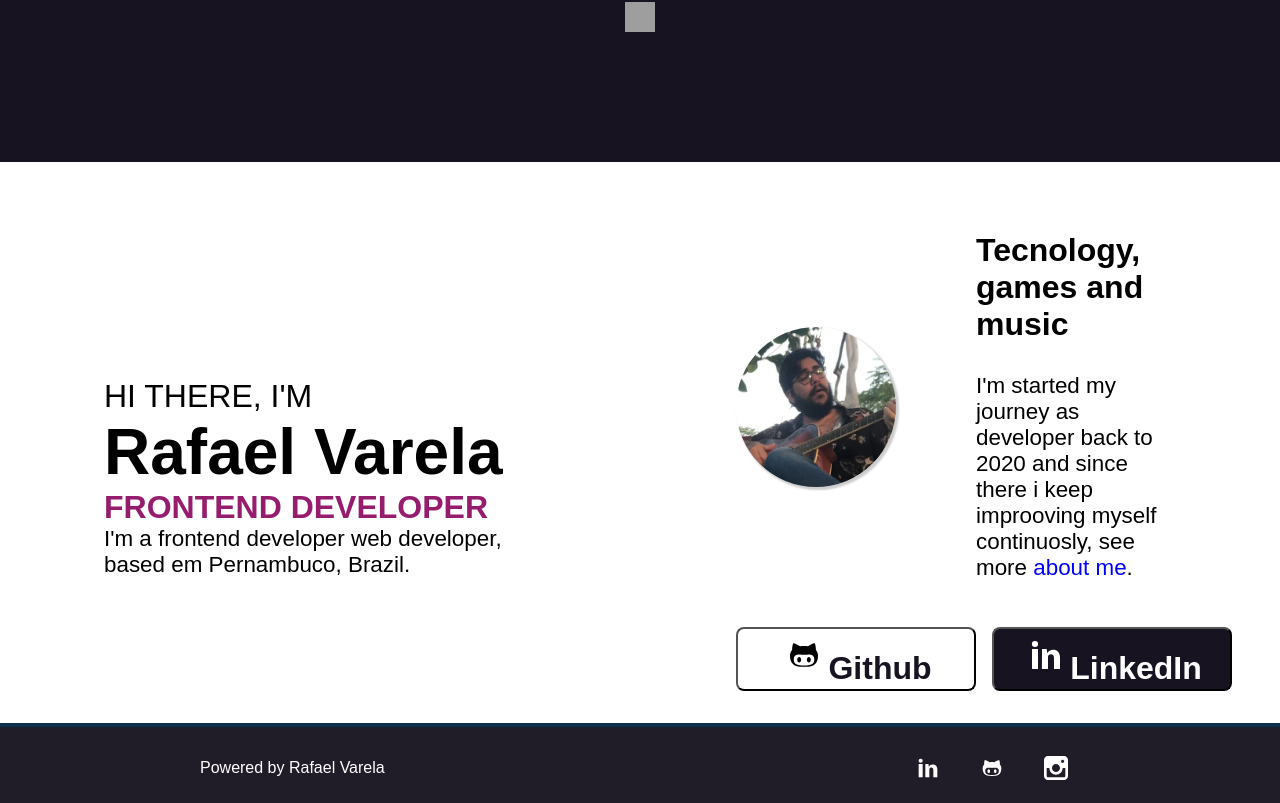
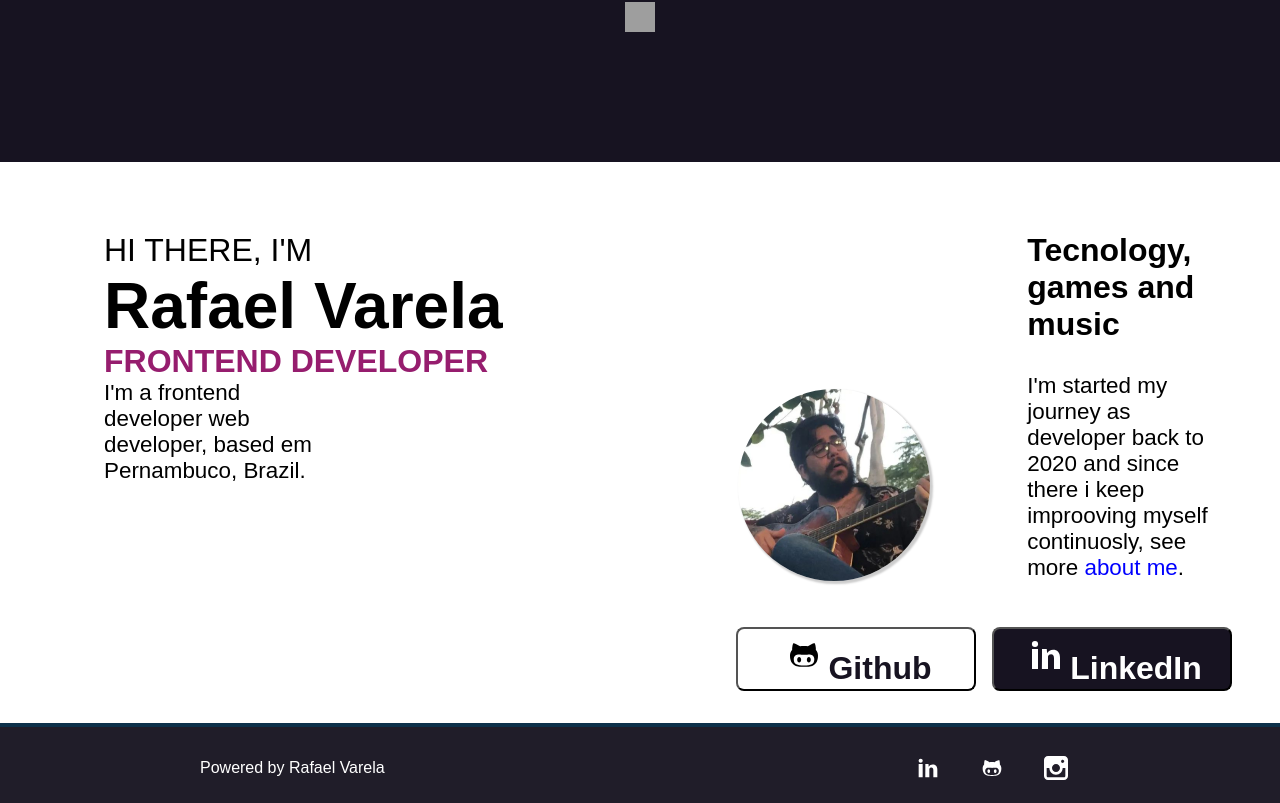
Before and after one commit to RafaelMoid/rafael-varela, a Next.js app: page / in a window 1280 px wide. Shown: the part 532-1335 px from the top of the page. Built offline with nearby package versions, Linux system fonts and the light colour scheme; grey boxes are pictures that could not be loaded.

Commit message:
Fix: some CSS at Section 2

```diff
--- a/src/components/AboutMe/index.jsx
+++ b/src/components/AboutMe/index.jsx
@@ -20,9 +20,8 @@ const FlexBox = styled.section`
 const ButtonDiv = styled.div`
     display: flex;
     flex-direction: row;
-    @media (min-width: 700px) {
-        justify-content: right;
-    }
+    justify-content: right;
+
 
 `;
 
@@ -32,8 +31,8 @@ const HorizontalDiv = styled.div`
     gap: 15px;
     @media (min-width: 700px) {
         display: flex;
-        justify-content: space-between;
-        align-items: center;
+        justify-content: flex-end;
+        align-items: flex-end;
         gap: 30px;
         width: 100%;
 }
@@ -42,7 +41,6 @@ const HorizontalDiv = styled.div`
 
 const VerticalDiv = styled.div`
     margin: 0 0.5rem 0 0.5rem;
-    justify-content: center;
     display: flex;
     flex-direction: column;
 `;
@@ -55,6 +53,8 @@ const VerticalDiv2 = styled.div`
     flex-direction: column;@media (min-width: 700px) {
         display: flex;
         flex-direction: column;
+        justify-content: flex-end;
+        align-items: flex-end;
         justify-content: space-between;
         gap: 30px;
         width: 50%;
@@ -81,7 +81,14 @@ const StyledH1 = styled.h1`
 const StyledH2 = styled.h2`
     font-size: 1rem;
     @media (min-width: 700px) {
-        font-size: 2rem;
+        font-size: 2rem;display: flex;
+        flex-direction: column;
+        justify-content: flex-end;
+        align-items: flex-end;
+        justify-content: space-between;
+        gap: 30px;
+        width: 80%;
+        flex-wrap: wrap;
     }
 `;
 
@@ -105,7 +112,7 @@ const StyledSpan = styled.span`
 
     @media (min-width: 700px) {
         font-size: 1.4rem;
-        width: 80%;
+        width: 40%;
     }
 `;
 
@@ -120,10 +127,12 @@ const StyledSpan2 = styled.span`
         font-size: 1.4rem;
         width: 80%;
         justify-content: right;
+        flex-wrap: wrap;
     }
 `;
 
 const FotoPerfil = styled.img`
+    display: flex;
     margin: 0 0.5rem 0 0.5rem;
     border-radius: 10rem;
     width: 8rem;
@@ -131,7 +140,9 @@ const FotoPerfil = styled.img`
     box-shadow: 2px 2px 2px 1px rgba(0, 0, 0, 0.2);
     @media (min-width: 700px) {
         border-radius: 20rem;
-        width: 10rem;
+        width: 12rem;
+        justify-content: flex-end;
+        align-items: flex-end;
       }
 `;
 
```
